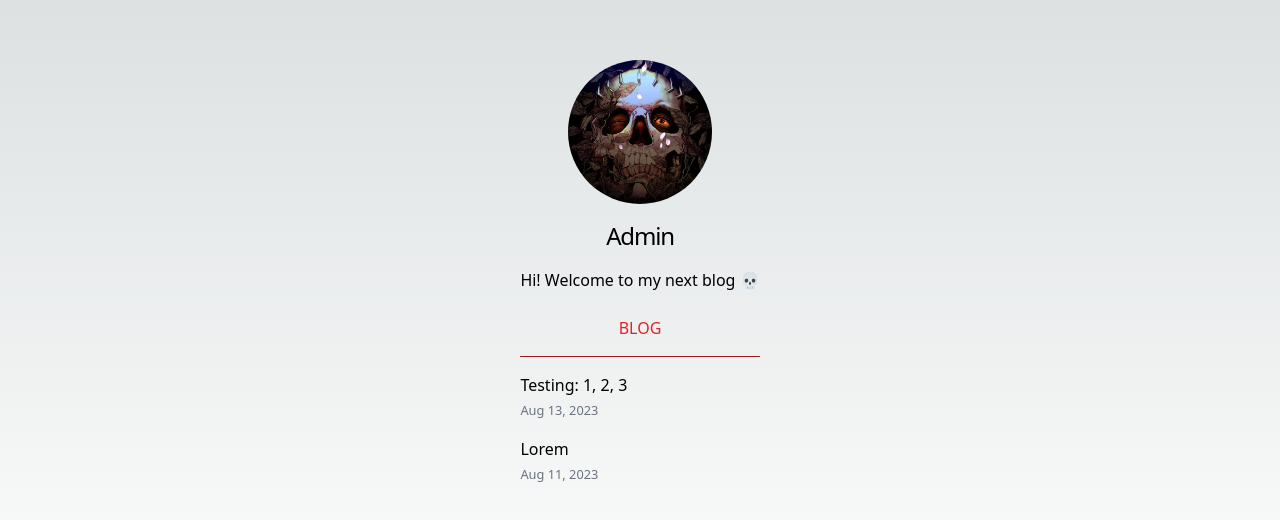
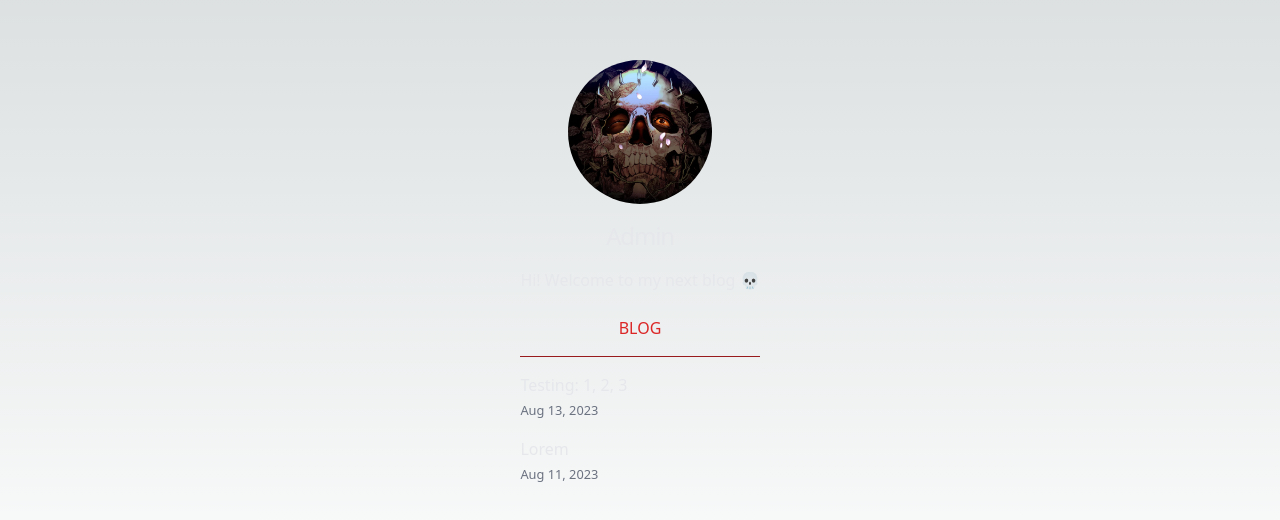
Before and after one commit to solomonbaez/SB-Next-Blog, a Next.js app: page / in a window 1280 px wide. Shown: the part 128-648 px from the top of the page. Built offline with nearby package versions, Linux system fonts and the light colour scheme.

Commit message:
Added text coloration to fix vercel rendering issue

```diff
--- a/src/app/layout.tsx
+++ b/src/app/layout.tsx
@@ -18,7 +18,7 @@ export default function RootLayout({
       </Head>
       <div className="flex items-center justify-center min-h-screen">
         <div>
-          <header className=" text-center mb-6">
+          <header className="text-gray-200 text-center mb-6">
             <Image
               priority
               src="/images/Aelionore.jpg"
@@ -27,7 +27,7 @@ export default function RootLayout({
               width={144}
               alt=""
             />
-            <h1 className="text-center text-2xl text-w leading-4 tracking-tighter m-1rem-0">
+            <h1 className="text-gray-200 text-center text-2xl text-w leading-4 tracking-tighter m-1rem-0">
               {name}
             </h1>
           </header>
--- a/src/app/page.tsx
+++ b/src/app/page.tsx
@@ -12,7 +12,7 @@ const Home = () => {
   const posts: Post[] = getPosts();
   return (
     <div>
-      <h1>Hi! Welcome to my next blog 💀</h1>
+      <h1 className="text-gray-200">Hi! Welcome to my next blog 💀</h1>
       <br />
       <section>
         <h1 className="text-red-600 text-center">BLOG</h1>
@@ -21,7 +21,7 @@ const Home = () => {
           {posts.map(({ id, date, title }) => (
             <li key={id}>
               <Link
-                className="hover:underline hover:text-blue-400"
+                className="text-gray-200 hover:underline hover:text-blue-400"
                 href={`/posts/${id}`}
               >
                 {title}
--- a/src/app/posts/[id]/page.tsx
+++ b/src/app/posts/[id]/page.tsx
@@ -13,7 +13,7 @@ export default async function Post({ params }: { params: { id: string } }) {
         <title>{post.title}</title>
       </Head>
       <div className="mx-10 md-4">
-        <h1 className="my-4 text-center text-2xl text-w leading-4 tracking-tighter m-1rem-0">
+        <h1 className="my-4 text-gray-200 text-center text-2xl text-w leading-4 tracking-tighter m-1rem-0">
           {post.title}
         </h1>
         <small>
@@ -21,7 +21,7 @@ export default async function Post({ params }: { params: { id: string } }) {
         </small>
         <hr className="h-px my-4 bg-red-800 border-0" />
         <div
-          className="text-left"
+          className="text-left text-gray-200"
           dangerouslySetInnerHTML={{ __html: post.htmlContent }}
         />
       </div>
--- a/src/app/posts/layout.tsx
+++ b/src/app/posts/layout.tsx
@@ -9,7 +9,7 @@ export default function PostLayout({
     <div className="mb-6 text-center">
       <div className="mb-6">{children}</div>
       <Link
-        className="mx-auto hover:underline hover:text-blue-400 font-bold"
+        className="text-gray-200 mx-auto hover:underline hover:text-blue-400 font-bold"
         href="/"
       >
         Back to Home
```
